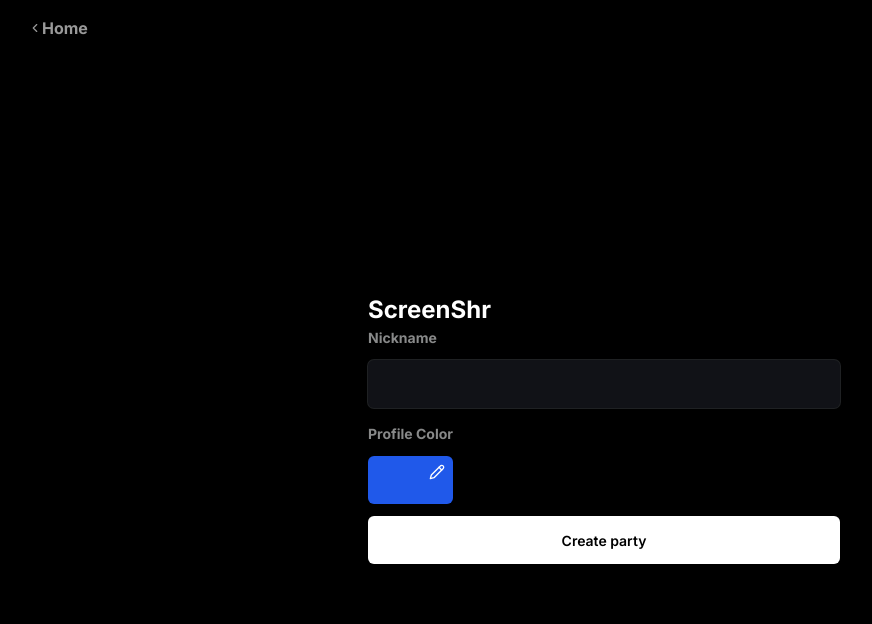
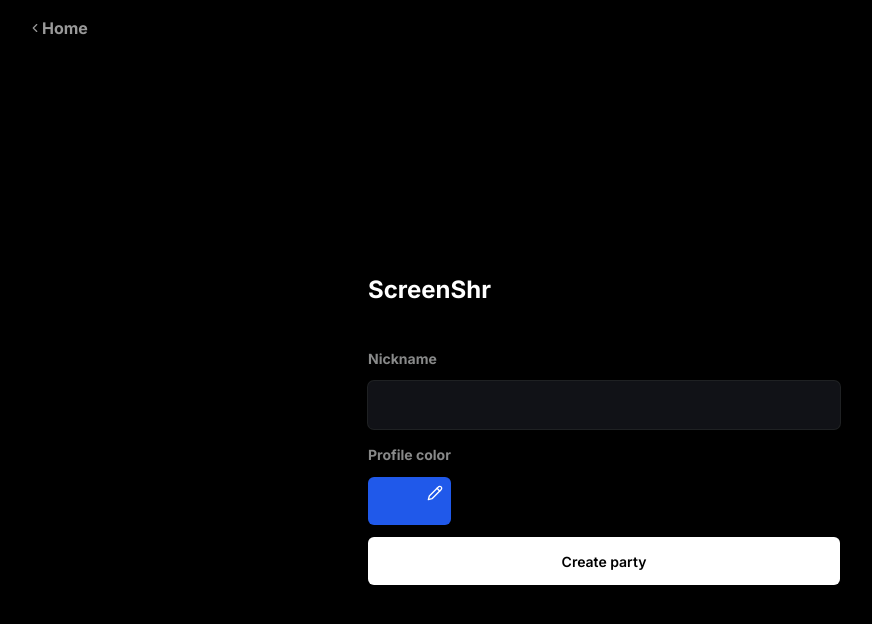
Before and after one commit to filipemelo2002/screenshr-app, a Next.js app: page /create-party in a window 1280 px wide. Shown: the top 624 px of the page, without its empty margins (36-908 px from the left). Built offline with nearby package versions, Linux system fonts and the light colour scheme.

Commit message:
fix: adjust create party margin top

```diff
--- a/src/app/create-party/page.tsx
+++ b/src/app/create-party/page.tsx
@@ -10,10 +10,10 @@ export default function CreateParty() {
   const { color, setColor, navigateBack } = useCreateparty();
   return (
     <Layout navigateBack={navigateBack}>
-      <form>
+      <form className="mt-[41px]">
         <Input label="Nickname" />
         <ColorPicker
-          label="Profile Color"
+          label="Profile color"
           value={color}
           onChange={setColor}
           className="mt-4"
```
